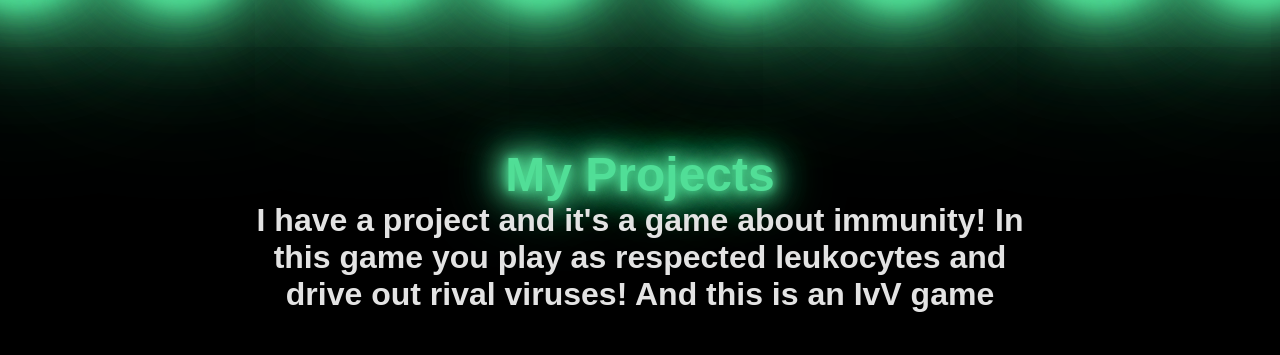
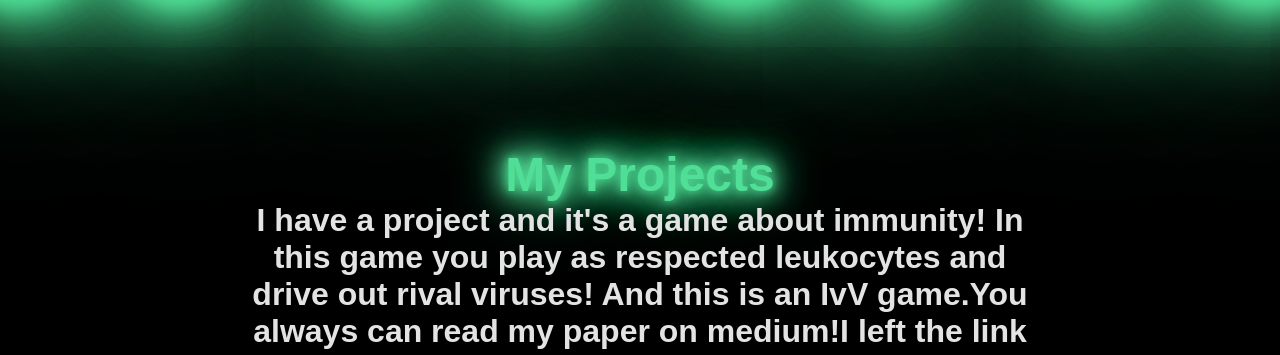
Before and after one commit to A11DaR/AlidarPortfolio8F, a plain HTML site: page index.html in a window 1280 px wide. Shown: the part 1224-1579 px from the top of the page. Drawn offline with Linux system fonts and the light colour scheme.

Commit message:
Add files via upload

```diff
--- a/index.html
+++ b/index.html
@@ -333,7 +333,7 @@
 
     <div class="text-box">
         <h1>My Projects</h1>
-        <h2>I have a project and it's a game about immunity! In this game you play as respected leukocytes and drive out rival viruses! And this is an IvV game</h2>
+        <h2>I have a project and it's a game about immunity! In this game you play as respected leukocytes and drive out rival viruses! And this is an IvV game.You always can read my paper on medium!I left the link in my github profile</h2>
         <a href="https://github.com/A11DaR/IvVgame/commit/e50f268bfa3a94914536a2ee7168e9e720174acf">
             <div class="neon-circle-project">
                 <img src="https://i.ibb.co.com/sjDRCr9/photo-2024-03-07-22-26-40.jpg" alt="photo-2024-03-07-22-26-40">
```
